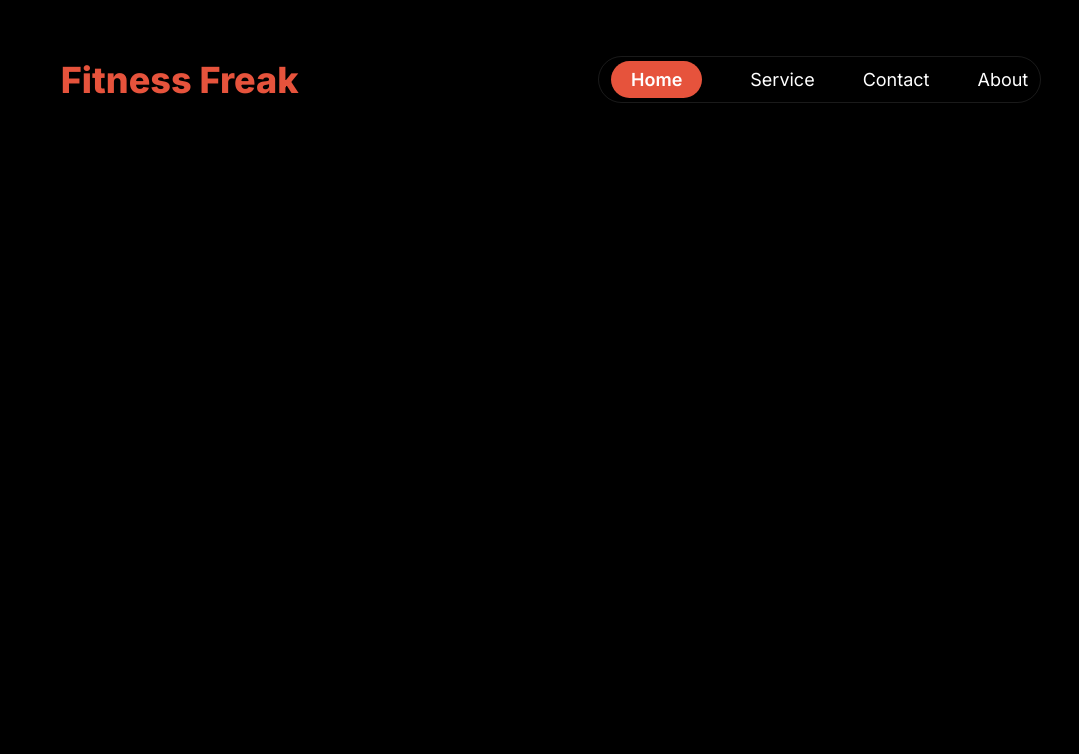
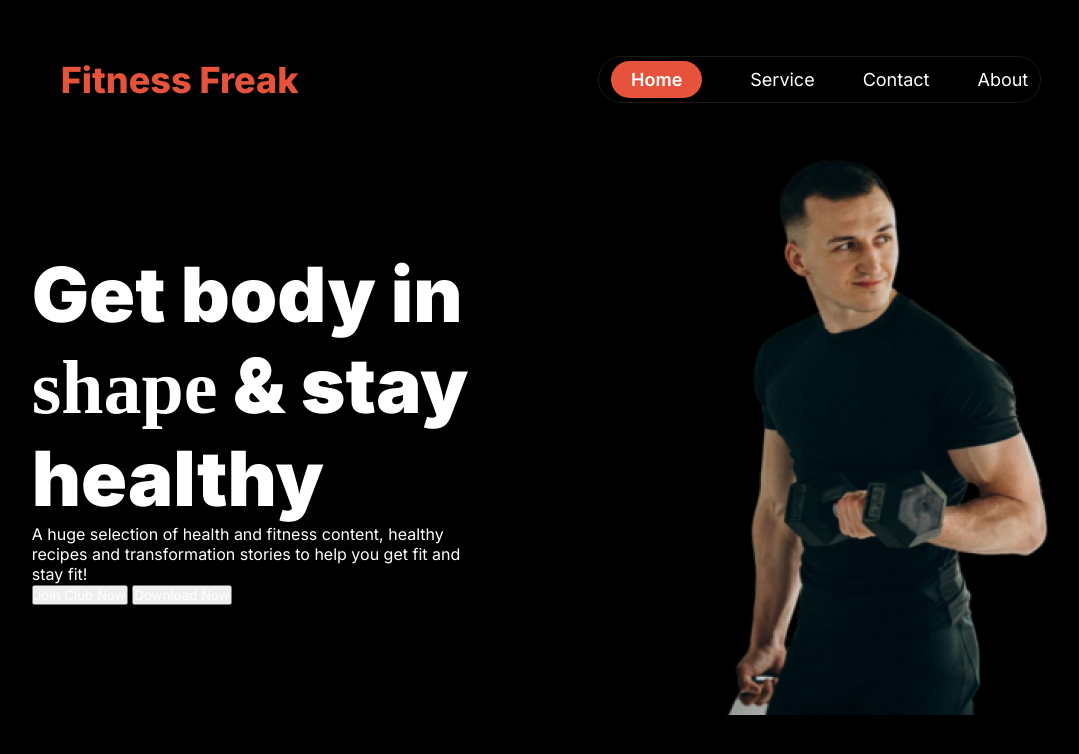
Before and after one commit to kaziErfan/fitness-blog, a plain HTML site: page index.html in a window 1280 px wide. Shown: the whole page, without its empty margins (89-1168 px from the left). Drawn offline with Linux system fonts and the light colour scheme; a web font is replaced by a local one.

Commit message:
banner section created

```diff
--- a/index.html
+++ b/index.html
@@ -8,14 +8,16 @@
     <link rel="stylesheet" href="./styles/style.css">
     <link rel="preconnect" href="https://fonts.googleapis.com">
     <link rel="preconnect" href="https://fonts.gstatic.com" crossorigin>
-    <link href="https://fonts.googleapis.com/css2?family=Inter:ital,opsz,wght@0,14..32,100..900;1,14..32,100..900&family=Lavishly+Yours&display=swap" rel="stylesheet">
+    <link
+        href="https://fonts.googleapis.com/css2?family=Inter:ital,opsz,wght@0,14..32,100..900;1,14..32,100..900&family=Lavishly+Yours&display=swap"
+        rel="stylesheet">
 </head>
 
 <body>
     <!-- Header Section -->
     <header>
         <!-- Navbar Section -->
-         <nav class="navbar display-flex">
+        <nav class="navbar display-flex">
             <div class="nav-logo"><a href="#">Fitness Freak</a></div>
             <div class="menu-bar">
                 <ul class=" display-flex">
@@ -25,7 +27,22 @@
                     <li><a href="#">About</a></li>
                 </ul>
             </div>
-         </nav>
+        </nav>
+
+        <!-- Banner Section -->
+        <section class="banner-section display-flex">
+            <div class="banner-left-content">
+                <h3 class="banner-title">Get body in <span class="font-lavishly">shape</span> & stay healthy</h3>
+                <p class="banner-description">A huge selection of health and fitness content, healthy recipes and
+                    transformation stories to help you get fit and stay fit!</p>
+                <button><a href="#">Join Club Now</a></button>
+                <button><a href="#">Download Now</a></button>
+
+            </div>
+            <div class="banner-image">
+                <img src="./assets/images/Images 2.png" alt="">
+            </div>
+        </section>
     </header>
 
     <!-- Main Section -->
--- a/styles/style.css
+++ b/styles/style.css
@@ -26,6 +26,7 @@ button {
 
 body {
     background-color: var(--main-bg-color);
+    color: var(--primary-color);
 }
 a{
     text-decoration: none;
@@ -71,3 +72,19 @@ a{
     font-size: 1.125rem;
     font-weight: 400;
 }
+/* Banner-section */
+.banner-section{
+    justify-content: space-around;
+    align-items: center;
+}
+.banner-left-content{
+    width: 35%;
+}
+.banner-title{
+    font-size: 4.75rem;
+    font-weight: 900;
+    line-height: 1.2;
+}
+.special{
+
+}
```
